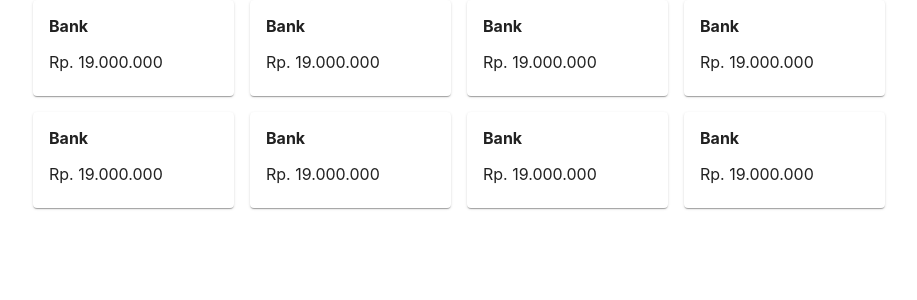
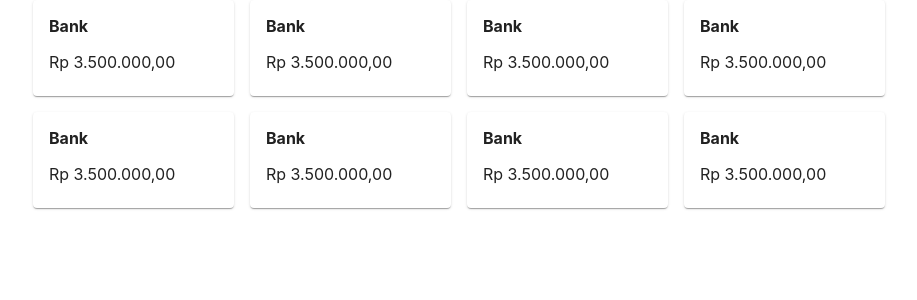
Before and after one commit to threeal/cofre, a React (Create React App) app in the folder app/: page / in a window 1280 px wide. Shown: the top 300 px of the page, without its empty margins (181-1098 px from the left). Built offline with nearby package versions, Linux system fonts and the light colour scheme.

Commit message:
app add props to the account list

```diff
--- a/app/src/App.tsx
+++ b/app/src/App.tsx
@@ -7,7 +7,7 @@ function App() {
   for (let i = 0; i < 8; ++i) {
     items.push(
       <Grid item xs={6} sm={4} md={3}>
-        <AccountCard />
+        <AccountCard name="Bank" value={3500000} />
       </Grid>
     );
   }
--- a/app/src/account/AccountCard.tsx
+++ b/app/src/account/AccountCard.tsx
@@ -1,13 +1,19 @@
 import React from "react";
 import { Card, CardContent, Stack } from "@mui/material";
+import { toLocaleCurrency } from "../utils";
 
-function AccountCard() {
+interface AccountCardProps {
+  name: string;
+  value: number;
+}
+
+function AccountCard(props: AccountCardProps) {
   return (
     <Card>
       <CardContent>
         <Stack spacing={2}>
-          <b>Bank</b>
-          <div>Rp. 19.000.000</div>
+          <b>{props.name}</b>
+          <div>{toLocaleCurrency(props.value)}</div>
         </Stack>
       </CardContent>
     </Card>
```
